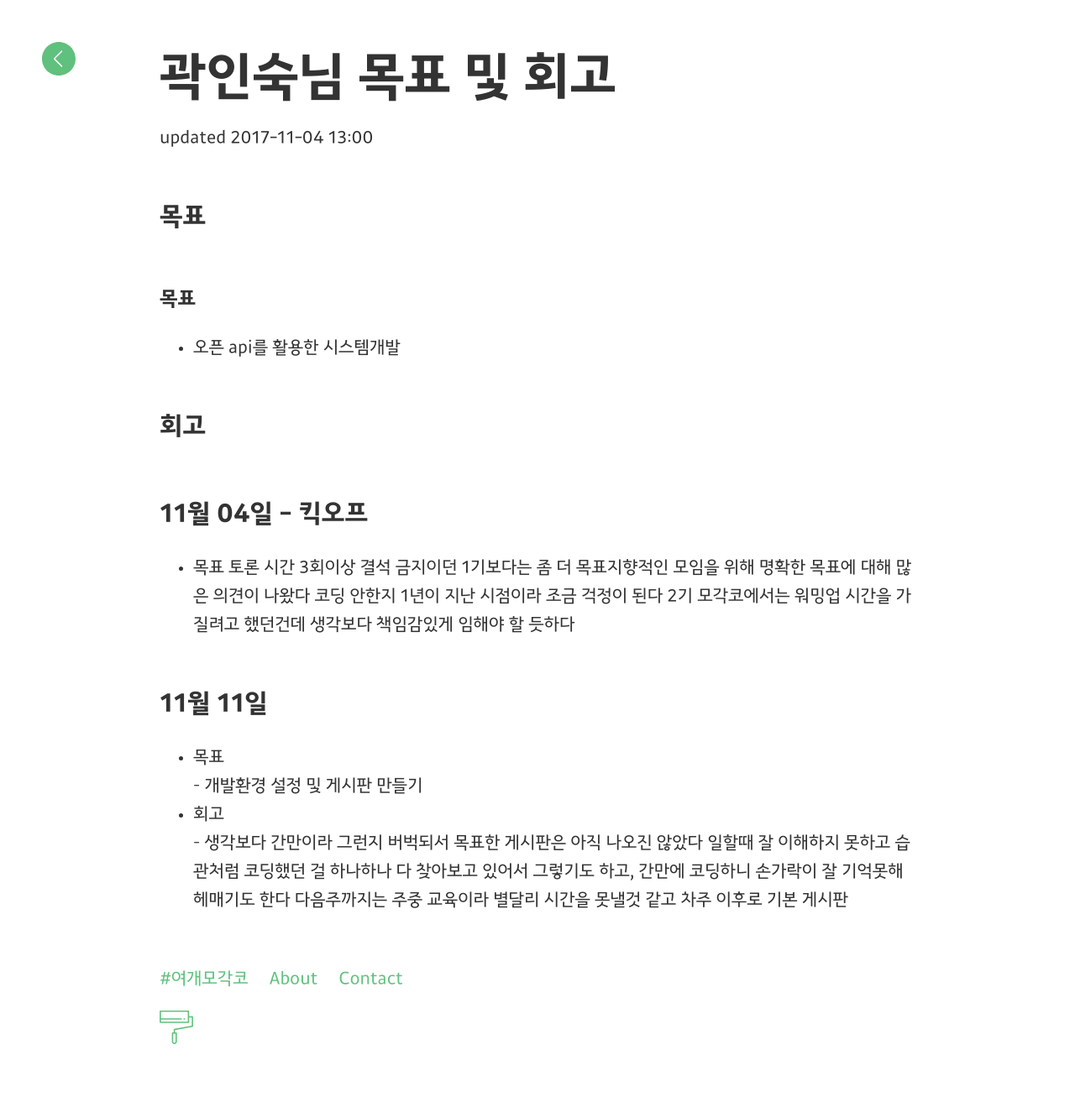
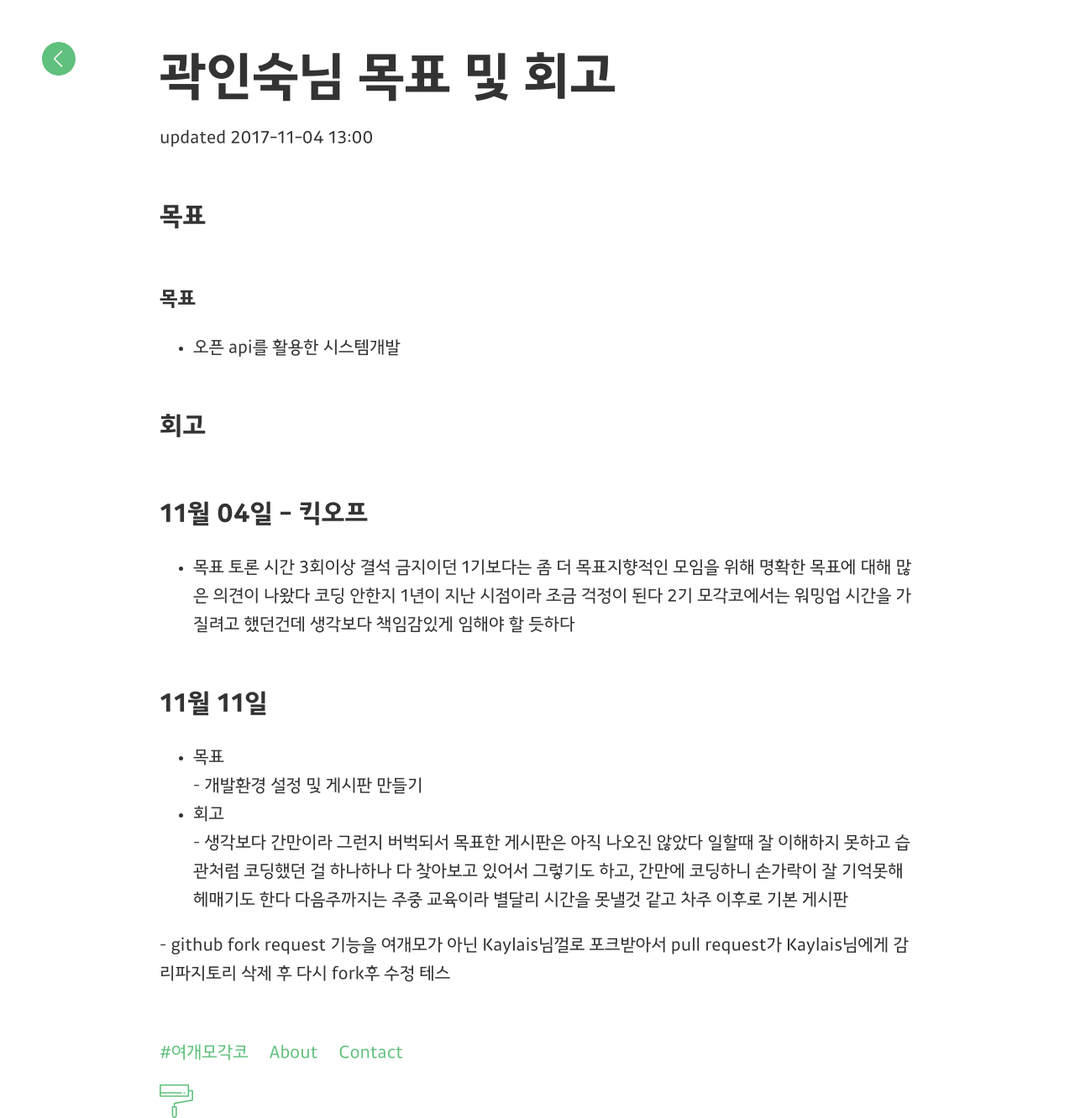
Before and after one commit to yeogaemogaco/retrospective-2nd, a Jekyll site: the page built from _posts/2017-11-04-insukKwak.md, in a window 1280 px wide. Shown: the whole page at 84% size. Built offline with Jekyll 4.4.1, drawn with Linux system fonts in a browser that asks for light colours; before the commit the page ends 1244 px from its top, so only the background shows below that.

Commit message:
Update 2017-11-04-insukKwak.md

```diff
--- a/_posts/2017-11-04-insukKwak.md
+++ b/_posts/2017-11-04-insukKwak.md
@@ -25,3 +25,6 @@ date: 2017-11-04 13:00
  일할때 잘 이해하지 못하고 습관처럼 코딩했던 걸 하나하나 다 찾아보고 있어서 그렇기도 하고,
  간만에 코딩하니 손가락이 잘 기억못해 헤매기도 한다
  다음주까지는 주중 교육이라 별달리 시간을 못낼것 같고 차주 이후로 기본 게시판
+
+ -- github fork request 기능을 여개모가 아닌 Kaylais님껄로 포크받아서 pull request가 Kaylais님에게 감
+ 리파지토리 삭제 후 다시 fork후 수정 테스
```
